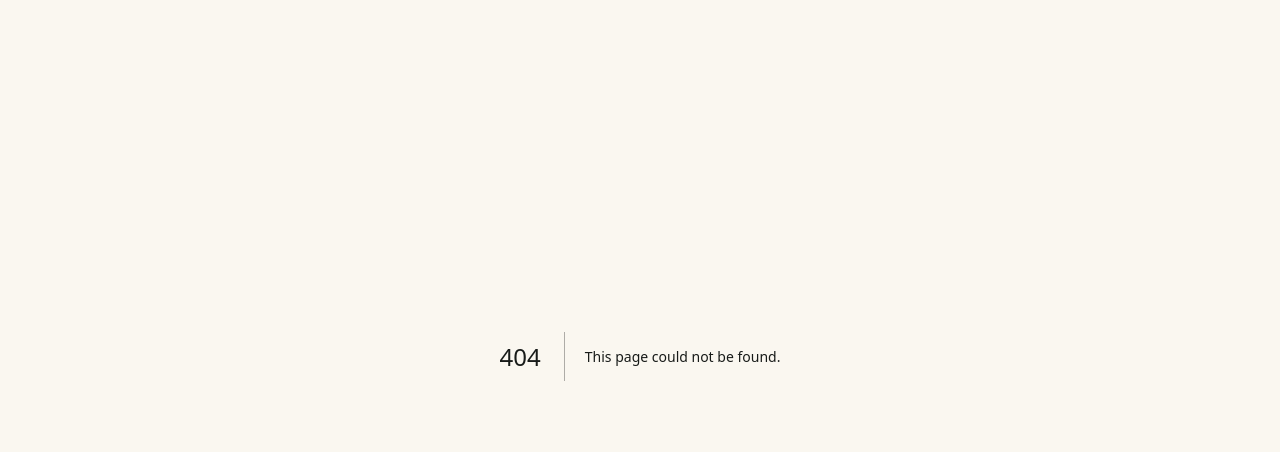
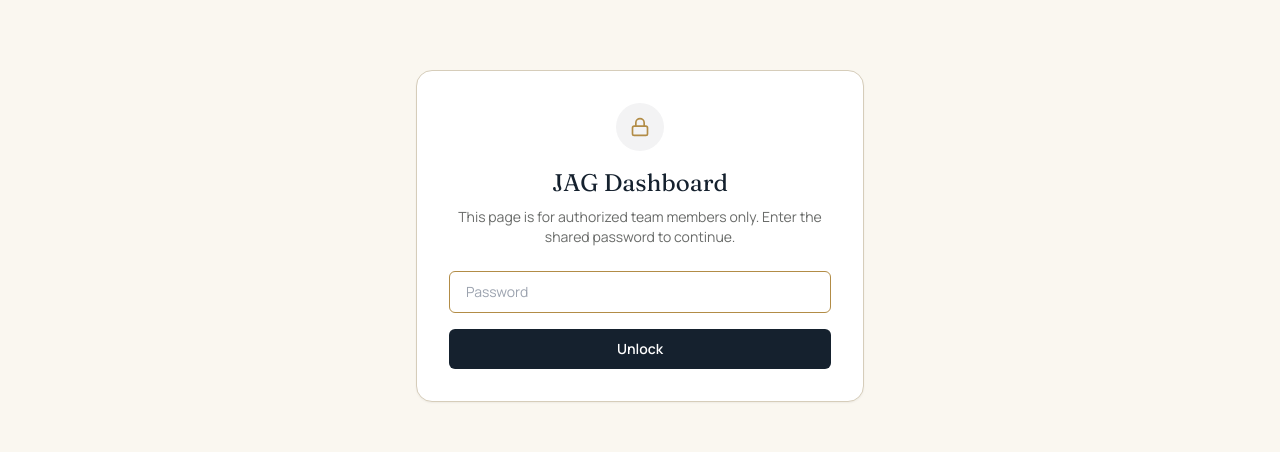
Before and after one commit to Catapultfundraising/catapult-fundraising-website, a Next.js app: page /jag-dashboard/login in a window 1280 px wide. Before the commit this address had no page. Shown: the part 177-629 px from the top of the page. Built offline with nearby package versions, Linux system fonts and the light colour scheme.

Commit message:
Password-protect /jag-dashboard

```diff
--- /dev/null
+++ b/app/api/jag-login/route.ts
@@ -0,0 +1,36 @@
+import { NextRequest, NextResponse } from "next/server";
+
+const COOKIE_NAME = "catapult_jag_auth";
+const MAX_AGE_SECONDS = 60 * 60 * 24 * 30; // 30 days
+
+async function expectedCookieValue(): Promise<string> {
+  const password = process.env.JAG_DASHBOARD_PASSWORD ?? "";
+  const secret = process.env.JAG_DASHBOARD_AUTH_SECRET ?? "";
+  const enc = new TextEncoder();
+  const data = enc.encode(`${password}:${secret}`);
+  const digest = await crypto.subtle.digest("SHA-256", data);
+  return Array.from(new Uint8Array(digest))
+    .map((b) => b.toString(16).padStart(2, "0"))
+    .join("");
+}
+
+export async function POST(req: NextRequest) {
+  const body = await req.json().catch(() => ({}));
+  const submitted = typeof body?.password === "string" ? body.password : "";
+  const correctPassword = process.env.JAG_DASHBOARD_PASSWORD ?? "";
+
+  if (!correctPassword || submitted !== correctPassword) {
+    return NextResponse.json({ ok: false, error: "Incorrect password." }, { status: 401 });
+  }
+
+  const value = await expectedCookieValue();
+  const res = NextResponse.json({ ok: true });
+  res.cookies.set(COOKIE_NAME, value, {
+    httpOnly: true,
+    secure: true,
+    sameSite: "lax",
+    path: "/",
+    maxAge: MAX_AGE_SECONDS,
+  });
+  return res;
+}
--- /dev/null
+++ b/app/jag-dashboard/login/page.tsx
@@ -0,0 +1,93 @@
+"use client";
+
+import { useState, Suspense } from "react";
+import { useRouter, useSearchParams } from "next/navigation";
+import { Lock } from "lucide-react";
+
+function JagLoginForm() {
+  const router = useRouter();
+  const searchParams = useSearchParams();
+  const redirectTo = searchParams.get("redirect") || "/jag-dashboard";
+
+  const [password, setPassword] = useState("");
+  const [error, setError] = useState<string | null>(null);
+  const [loading, setLoading] = useState(false);
+
+  async function handleSubmit(e: React.FormEvent) {
+    e.preventDefault();
+    setError(null);
+    setLoading(true);
+    try {
+      const res = await fetch("/api/jag-login", {
+        method: "POST",
+        headers: { "Content-Type": "application/json" },
+        body: JSON.stringify({ password }),
+      });
+      const data = await res.json();
+      if (!res.ok || !data.ok) {
+        setError(data.error || "Incorrect password.");
+        setLoading(false);
+        return;
+      }
+      router.push(redirectTo);
+      router.refresh();
+    } catch {
+      setError("Something went wrong. Please try again.");
+      setLoading(false);
+    }
+  }
+
+  return (
+    <div className="flex min-h-[70vh] items-center justify-center px-6 py-24">
+      <div className="w-full max-w-md rounded-2xl border border-[rgb(var(--line))] bg-white p-8 shadow-sm">
+        <div className="flex items-center justify-center">
+          <span className="flex h-12 w-12 items-center justify-center rounded-full bg-[rgb(var(--navy))]/5">
+            <Lock className="h-5 w-5 text-[rgb(var(--brass))]" />
+          </span>
+        </div>
+        <h1 className="mt-4 text-center font-display text-2xl text-[rgb(var(--navy))]">
+          JAG Dashboard
+        </h1>
+        <p className="mt-2 text-center text-sm text-[rgb(var(--ink))]/65">
+          This page is for authorized team members only. Enter the shared password to continue.
+        </p>
+
+        <form onSubmit={handleSubmit} className="mt-6 space-y-4">
+          <div>
+            <label htmlFor="password" className="sr-only">
+              Password
+            </label>
+            <input
+              id="password"
+              type="password"
+              value={password}
+              onChange={(e) => setPassword(e.target.value)}
+              placeholder="Password"
+              autoFocus
+              required
+              className="w-full rounded-lg border border-[rgb(var(--line))] px-4 py-2.5 text-sm text-[rgb(var(--ink))] outline-none focus:border-[rgb(var(--brass))]"
+            />
+          </div>
+
+          {error && <p className="text-sm text-red-600">{error}</p>}
+
+          <button
+            type="submit"
+            disabled={loading}
+            className="w-full rounded-lg bg-[rgb(var(--navy))] px-4 py-2.5 text-sm font-semibold text-white transition-colors hover:bg-[rgb(var(--navy-deep))] disabled:opacity-60"
+          >
+            {loading ? "Checking..." : "Unlock"}
+          </button>
+        </form>
+      </div>
+    </div>
+  );
+}
+
+export default function JagLoginPage() {
+  return (
+    <Suspense fallback={null}>
+      <JagLoginForm />
+    </Suspense>
+  );
+}
```
Also changed, not shown: middleware.ts (+32 -10 lines).
